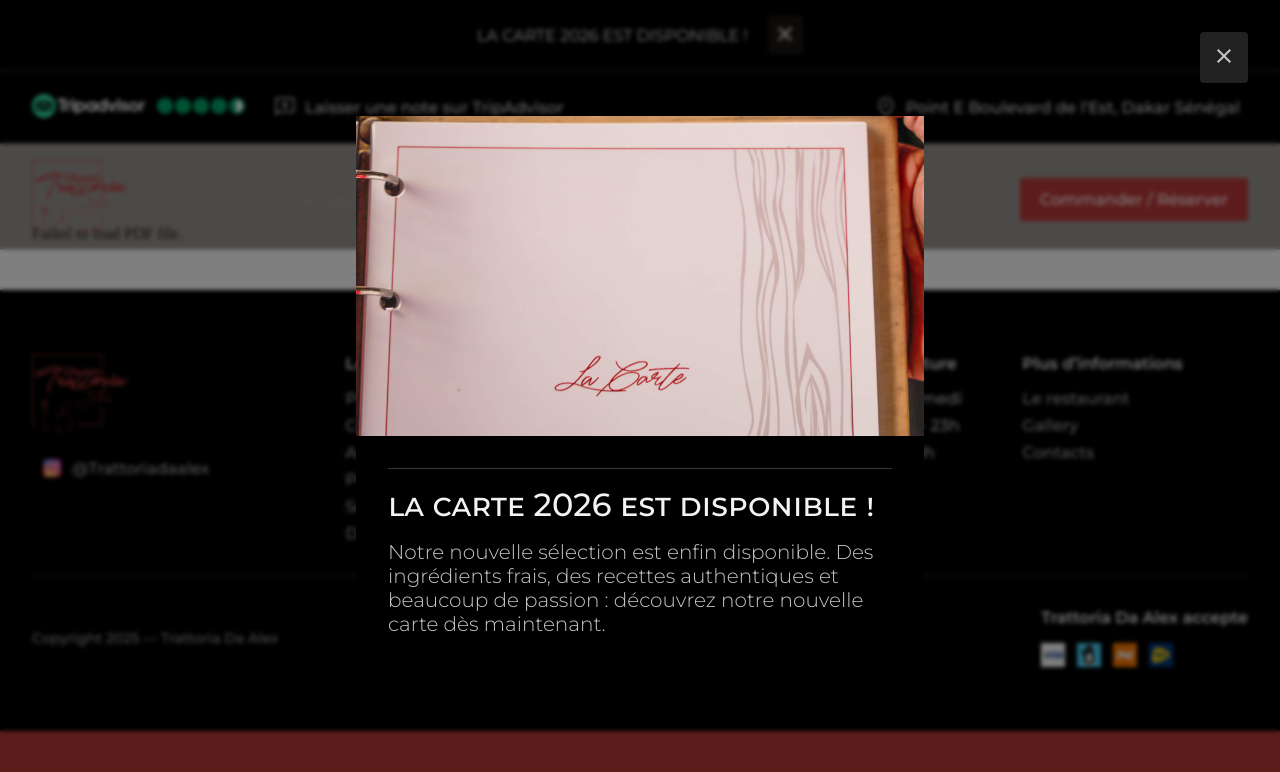
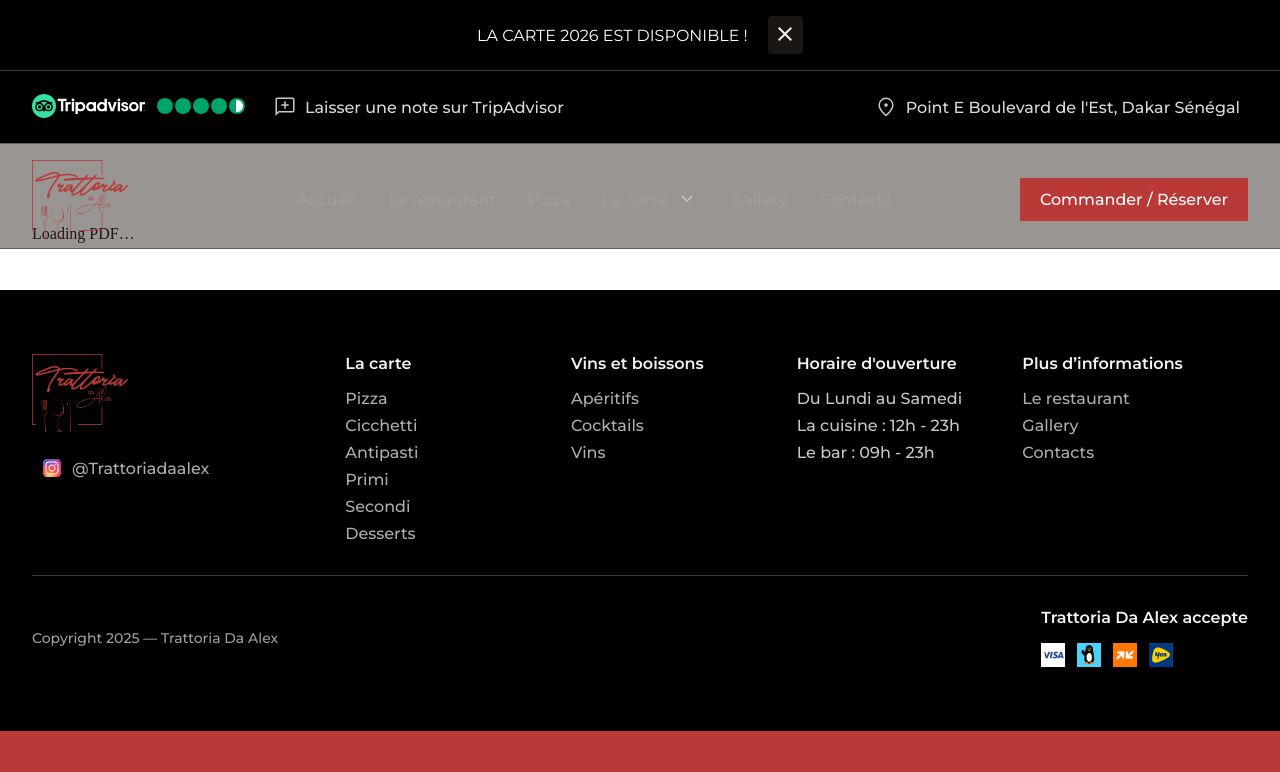
Before and after one commit to Abi-shai/Trattoria-site-web-v2, a React (Vite) app: page /english-menu in a window 1280 px wide. Shown: the top 772 px of the page. Built offline with nearby package versions, Linux system fonts and the light colour scheme.

Commit message:
removing modal

```diff
--- a/src/Site/Site.jsx
+++ b/src/Site/Site.jsx
@@ -11,7 +11,7 @@ import Header from "../components/header/Header";
 import UtilityBar from "../components/utilityBar/UtilityBar";
 import AnnoncementBar from "../components/annoncementBar/AnnoncementBar";
 import Footer from '../components/footer/Footer';
-import EventModal from '../components/eventModal/eventModal';
+// import EventModal from '../components/eventModal/eventModal';
 
 import Home from "./pages/home/Home";
 import Restaurant from "./pages/restaurant/Restaurant";
@@ -49,7 +49,7 @@ const PageLayout = () => {
         <UtilityBar />
         <Header />
       </div>
-      <EventModal />
+      {/* <EventModal /> */}
       <Routes>
 
         <Route path="/" element={<Home />} />
--- a/src/components/eventModal/eventModal.jsx
+++ b/src/components/eventModal/eventModal.jsx
@@ -9,7 +9,7 @@ import EventImage from '../../assets/images/current-event.jpeg';
 import './eventModal.css';
 
 
-const CURRENT_EVENT_ID = 'carte-2026-test';
+const CURRENT_EVENT_ID = 'carte-2dq026-test';
 const DISPLAY_DELAY = 3000;
 
 const EventModal = () => {
```
